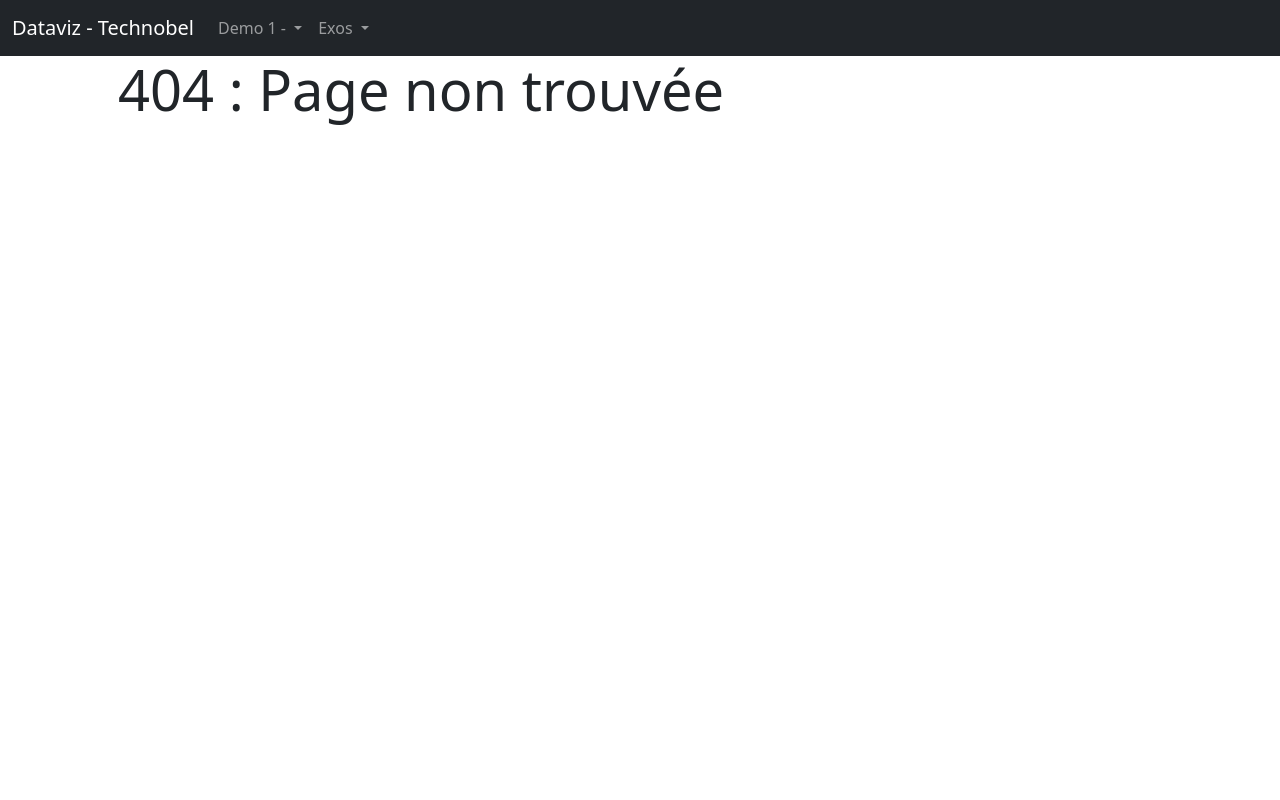
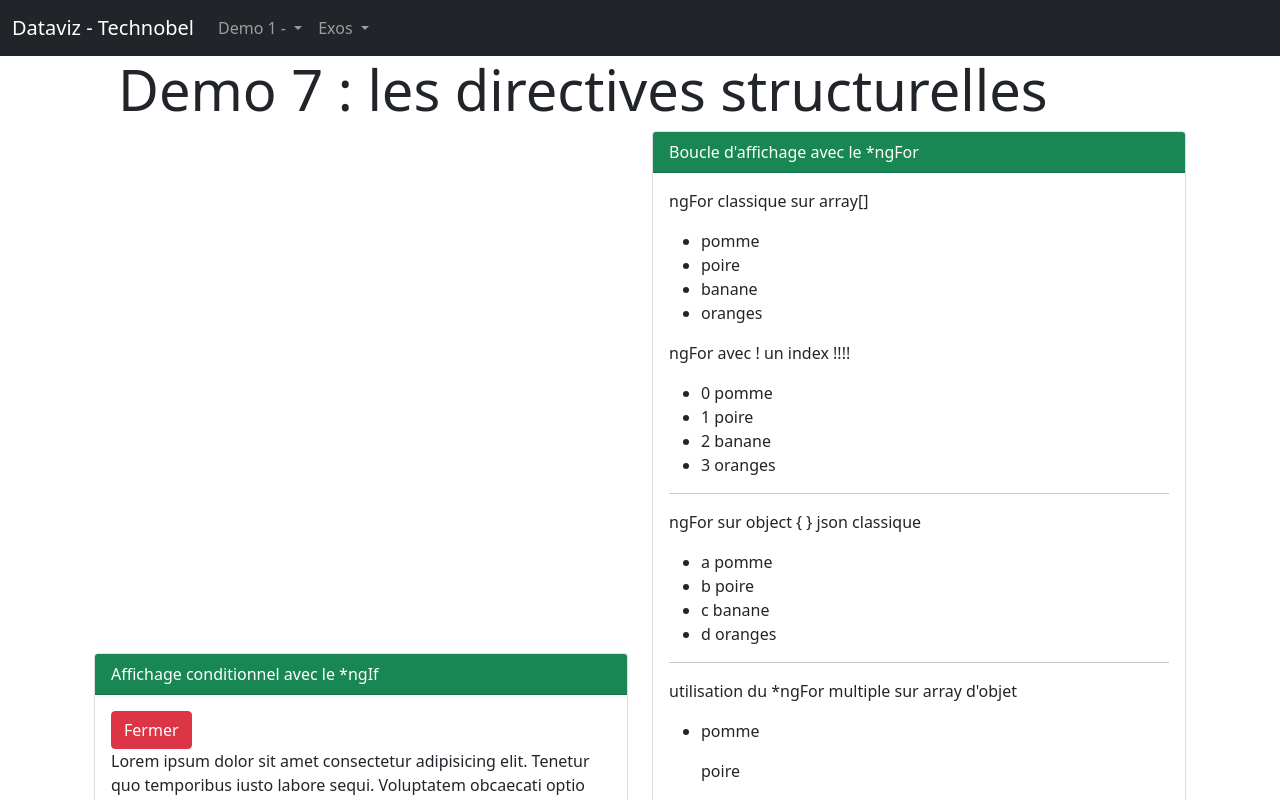
Before and after one commit to evengyl/DemoETU_Technobel_Dataviz, an Angular app: page /demo/demo7 in a window 1280 px wide. Before the commit this address had no page. Shown: the top 800 px of the page. Built offline with nearby package versions, Linux system fonts and the light colour scheme.

Commit message:
add demo7 ngIf && ngFor

```diff
--- a/src/app/app-routing.module.ts
+++ b/src/app/app-routing.module.ts
@@ -6,6 +6,7 @@ import { Demo3Component } from './components/demo/demo3/demo3.component';
 import { Demo4Component } from './components/demo/demo4/demo4.component';
 import { Demo5Component } from './components/demo/demo5/demo5.component';
 import { Demo6Component } from './components/demo/demo6/demo6.component';
+import { Demo7Component } from './components/demo/demo7/demo7.component';
 import { Exos1dot1Component } from './components/exos/exos1dot1/exos1dot1.component';
 import { Exos1dot2Component } from './components/exos/exos1dot2/exos1dot2.component';
 import { ForOforComponent } from './components/shared/for-ofor/for-ofor.component';
@@ -19,7 +20,8 @@ const routes: Routes = [
     { path : "demo3", component : Demo3Component},
     { path : "demo4", component : Demo4Component},
     { path : "demo5", component : Demo5Component},
-    { path : "demo6", component : Demo6Component}
+    { path : "demo6", component : Demo6Component},
+    { path : "demo7", component : Demo7Component}
   ]},
   { path : "exos", children : [
     { path : "exos1dot1", component : Exos1dot1Component},
--- a/src/app/app.module.ts
+++ b/src/app/app.module.ts
@@ -19,6 +19,7 @@ import { Exos1dot1Component } from './components/exos/exos1dot1/exos1dot1.compon
 import { Exos1dot2Component } from './components/exos/exos1dot2/exos1dot2.component';
 import { ConverterTempPipe } from './components/exos/exos1dot1/converter-temp.pipe';
 import { ConverterSecPipe } from './components/exos/exos1dot2/converter-sec.pipe';
+import { Demo7Component } from './components/demo/demo7/demo7.component';
 
 
 @NgModule({
@@ -38,6 +39,7 @@ import { ConverterSecPipe } from './components/exos/exos1dot2/converter-sec.pipe
     Exos1dot2Component,
     ConverterTempPipe,
     ConverterSecPipe,
+    Demo7Component,
   ],
   imports: [
     BrowserModule,
--- /dev/null
+++ b/src/app/components/demo/demo7/demo7.component.html
@@ -0,0 +1,84 @@
+<div class="container-fluid">
+	<div class="row">
+		<div class="col">
+			<div class="jumbotron jumbotron-fluid">
+				<div class="container">
+					<h1 class="display-4">Demo 7 : les directives structurelles</h1>
+				</div>
+			</div>
+		</div>
+	</div>
+</div>
+
+<div class="container-fluid">
+    <div class="row">
+
+        <div class="col align-self-center">
+            <div class="card">
+                <div class="card-header bg-success text-white">
+                    Affichage conditionnel avec le *ngIf
+                </div>
+                <div class="card-body">
+                    <button *ngIf="!isOpen" (click)="openClose()" class="btn btn-success">Ouvrir</button>
+                    <button *ngIf="isOpen" (click)="openClose()" class="btn btn-danger">Fermer</button>
+                    <div *ngIf="isOpen">
+                        <p>Lorem ipsum dolor sit amet consectetur adipisicing elit. Tenetur quo temporibus iusto labore sequi. Voluptatem obcaecati optio voluptate doloremque. Quibusdam?</p>
+                    </div>
+                </div>
+            </div>
+        </div>
+
+        <div class="col align-self-center">
+            <div class="card">
+                <div class="card-header bg-success text-white">
+                    Boucle d'affichage avec le *ngFor
+                </div>
+                <div class="card-body">
+                    <p>ngFor classique sur array[]</p>
+                    <ul>
+                        <!-- sur base d'un li, boucle sur ma liste, en créant item à chaque fois-->
+                        <!--
+                            forEach(let item of liste )
+                            {
+                                <li id="item">item</li>
+                            }
+                        -->
+                        <li *ngFor="let item of liste" id="{{item}}">{{item}}</li>
+
+                    </ul>
+                    <p>ngFor avec ! un index !!!!</p>
+                    <ul>
+                        <li *ngFor="let item of liste; let i = index">
+                            {{ i }} {{ item }}
+                        </li>
+                    </ul>
+                    <hr>
+                    <p>ngFor sur object {{ '{ }' }} json classique</p>
+                    <ul>
+                        <li *ngFor="let item of liste2 | keyvalue">{{item.key}} {{item.value}}</li>
+                    </ul>
+                    <hr>
+                    <p>utilisation du *ngFor multiple sur array d'objet</p>
+                    <ul>
+                        <!--
+                            forEach(let item of liste4)
+                            {
+                                <li>
+                                    forEach(let fruit of item)
+                                    {
+                                        <p>fruit.value</p>
+                                    }
+                                </li>
+                            }
+                        -->
+                        <li *ngFor="let item of liste4">
+                            <p *ngFor="let fruit of item | keyvalue">{{fruit.value}}</p>
+                        </li>
+                    </ul>
+                </div>
+            </div>
+        </div>
+
+
+    </div>
+</div>
--- /dev/null
+++ b/src/app/components/demo/demo7/demo7.component.ts
@@ -0,0 +1,55 @@
+import { Component, OnInit } from '@angular/core';
+
+@Component({
+  selector: 'app-demo7',
+  templateUrl: './demo7.component.html'
+})
+export class Demo7Component implements OnInit {
+
+  isOpen : boolean = undefined
+  liste : string[] = undefined
+  liste2 : {} = undefined
+  liste3 : any[] = undefined
+  liste4 : any[] = undefined
+
+  constructor() {
+    this.isOpen = true
+    this.liste = ["pomme", "poire", "banane", "oranges"]
+    this.liste2 = {
+      a : "pomme",
+      b : "poire",
+      c : "banane",
+      d : "oranges"
+    }
+
+
+    this.liste3 = [
+      { a : "pomme", b : "poire", c : "banane", d : "oranges" },
+      { a : "pomme", b : "poire", c : "banane", d : "oranges" },
+      { a : "pomme", b : "poire", c : "banane", d : "oranges" },
+      { a : "pomme", b : "poire", c : "banane", d : "oranges" }
+    ]
+
+    this.liste4 = [
+      {...this.liste2},
+      {...this.liste2},
+      {...this.liste2},
+      {...this.liste2},
+    ]
+
+
+    console.log(this.liste)
+    console.log(this.liste2)
+    console.log(this.liste3)
+    console.log(this.liste4)
+  }
+
+  ngOnInit(): void {
+  }
+
+  openClose()
+  {
+    this.isOpen = !this.isOpen
+  }
+
+}
--- a/src/app/components/shared/navbar/navbar.component.html
+++ b/src/app/components/shared/navbar/navbar.component.html
@@ -22,9 +22,8 @@
               <li><a class="dropdown-item" routerLink="demo/demo5">Demo 5 - les pipes</a></li>
               <li><hr class="dropdown-divider"></li>
               <li><a class="dropdown-item" routerLink="demo/demo6">Demo 6 - les customs pipes</a></li>
-
-
-
+              <li><hr class="dropdown-divider"></li>
+              <li><a class="dropdown-item" routerLink="demo/demo7">Demo 7 - les directives structurelles</a></li>
             </ul>
           </li>
 
```
